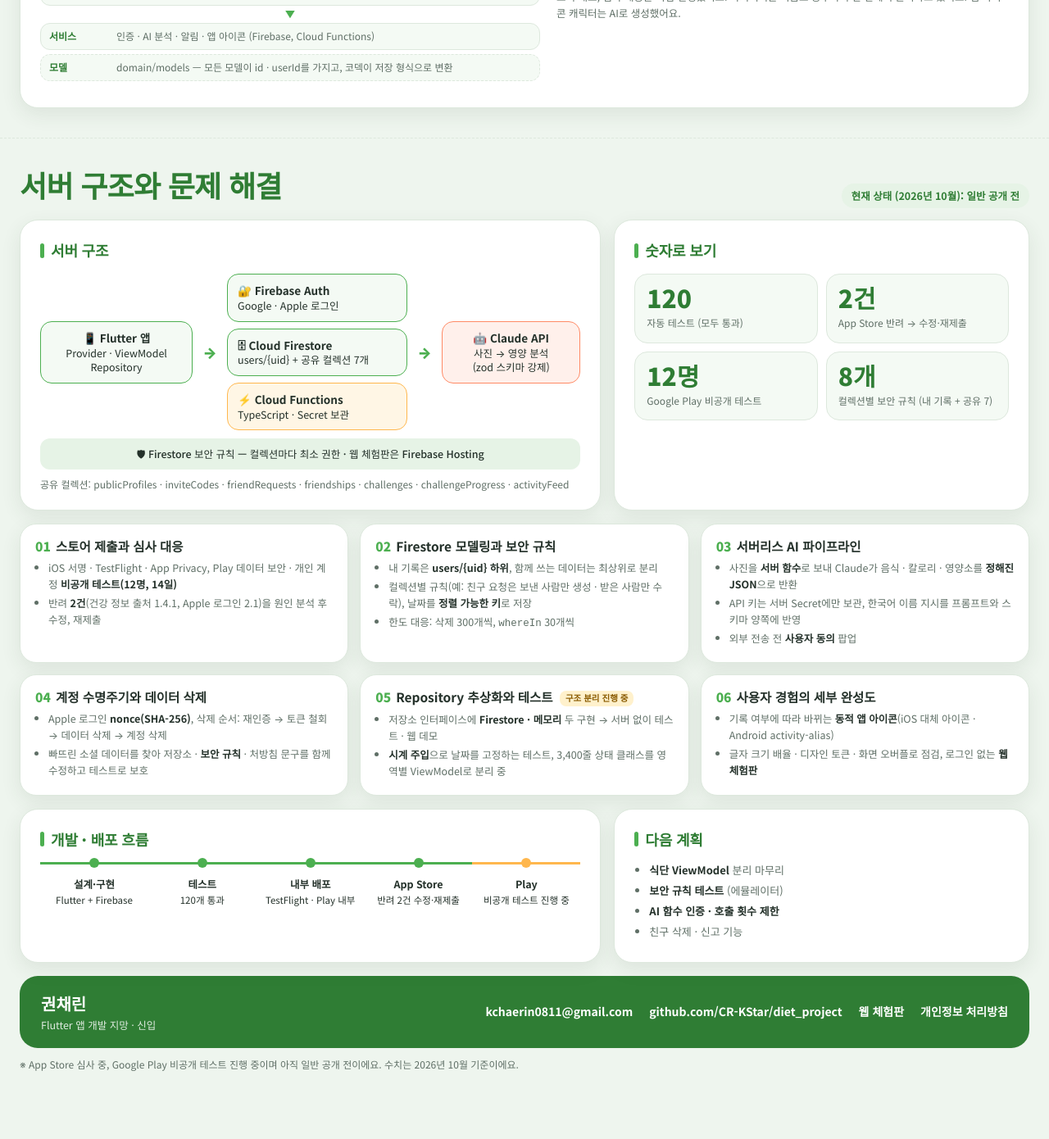
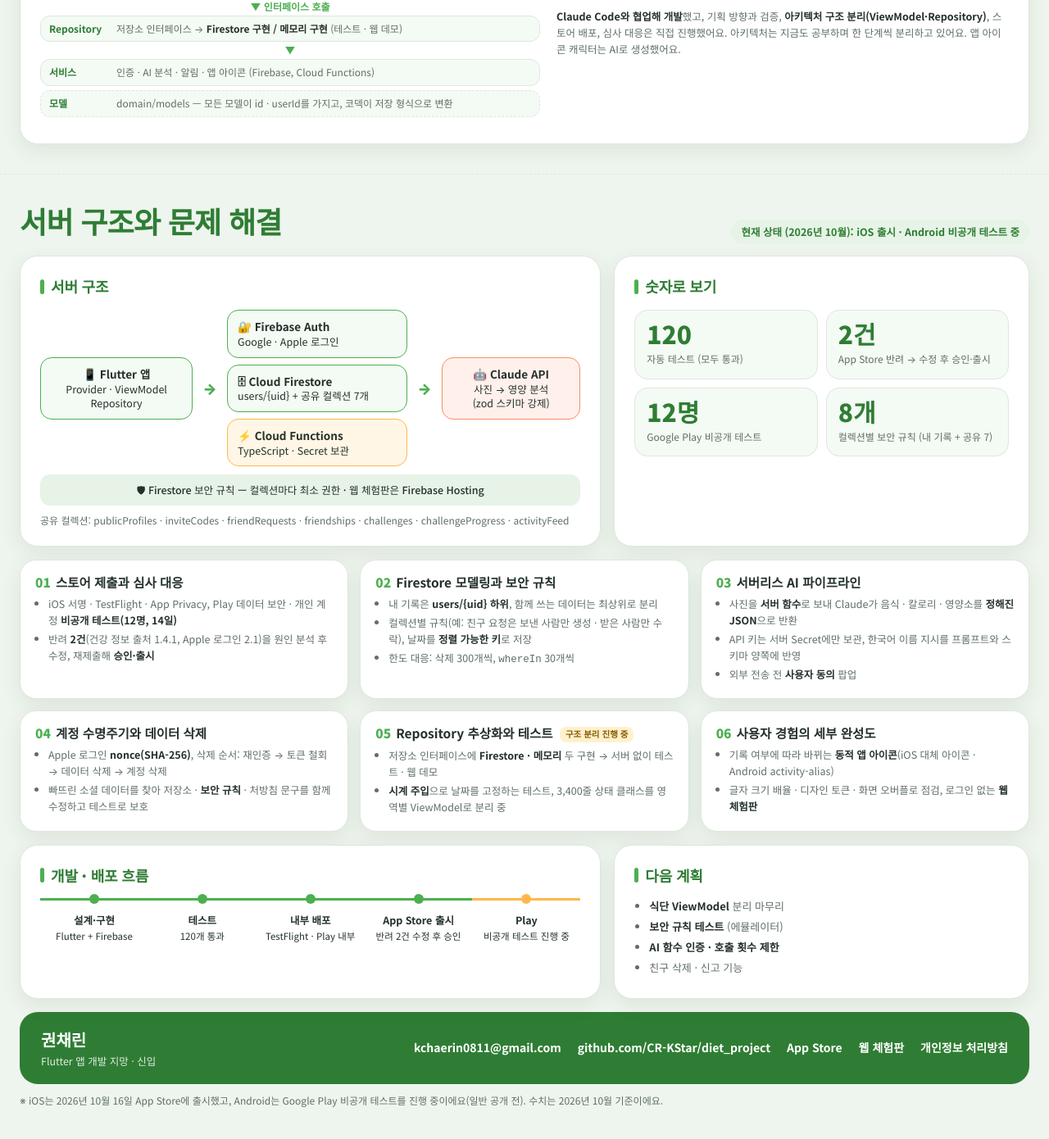
Before and after one commit to CR-KStar/diet_project, a Jekyll site: the page docs/index.html, which Jekyll copies as it is, in a window 1280 px wide and 1400 px high, scrolled down 1423 px. Shown: the top 1390 px of the window at 82% size. Built offline with Jekyll 4.4.1, drawn with Linux system fonts in a browser that asks for light colours; before the commit the page ends 2779 px from its top, so only the background shows below that; some of the changed text lies outside the part shown.

Commit message:
포트폴리오: App Store 출시 상태·링크 반영, PDF 갱신
Co-Authored-By: Claude Sonnet 5.5 <noreply@anthropic.com>

```diff
--- a/docs/index.html
+++ b/docs/index.html
@@ -189,11 +189,12 @@
         <div class="tile"><i>👥</i>친구와 함께<br>꾸준히 유지</div>
       </div>
       <div class="row">
-        <span class="chip live">App Store 심사 중 (재제출)</span>
+        <a class="chip live" href="https://apps.apple.com/kr/app/id6818954921" target="_blank" rel="noopener">App Store 출시 (2026.10.16)</a>
         <span class="chip live">Google Play 비공개 테스트 중</span>
       </div>
       <div class="row noprint">
         <button class="btn primary" id="demoBtn" type="button">▶ 앱 체험하기 (웹 데모)</button>
+        <a class="btn" href="https://apps.apple.com/kr/app/id6818954921" target="_blank" rel="noopener">App Store ↗</a>
         <a class="btn" href="https://github.com/CR-KStar/diet_project">GitHub</a>
         <a class="btn" href="portfolio/portfolio-kwon-chaerin.pdf">PDF</a>
       </div>
@@ -286,7 +287,7 @@
 <section class="page" id="page2">
   <div class="p2head">
     <h2>서버 구조와 문제 해결</h2>
-    <span class="chip">현재 상태 (2026년 10월): 일반 공개 전</span>
+    <span class="chip">현재 상태 (2026년 10월): iOS 출시 · Android 비공개 테스트 중</span>
   </div>
 
   <div class="p2top">
@@ -310,7 +311,7 @@
       <h3 class="ttl">숫자로 보기</h3>
       <div class="nums">
         <div class="num"><b>120</b><span>자동 테스트 (모두 통과)</span></div>
-        <div class="num"><b>2건</b><span>App Store 반려 → 수정·재제출</span></div>
+        <div class="num"><b>2건</b><span>App Store 반려 → 수정 후 승인·출시</span></div>
         <div class="num"><b>12명</b><span>Google Play 비공개 테스트</span></div>
         <div class="num"><b>8개</b><span>컬렉션별 보안 규칙 (내 기록 + 공유 7)</span></div>
       </div>
@@ -320,7 +321,7 @@
   <div class="cards6">
     <article class="cs"><h3><em>01</em>스토어 제출과 심사 대응</h3>
       <ul><li>iOS 서명 · TestFlight · App Privacy, Play 데이터 보안 · 개인 계정 <b>비공개 테스트(12명, 14일)</b></li>
-      <li>반려 <b>2건</b>(건강 정보 출처 1.4.1, Apple 로그인 2.1)을 원인 분석 후 수정, 재제출</li></ul></article>
+      <li>반려 <b>2건</b>(건강 정보 출처 1.4.1, Apple 로그인 2.1)을 원인 분석 후 수정, 재제출해 <b>승인·출시</b></li></ul></article>
     <article class="cs"><h3><em>02</em>Firestore 모델링과 보안 규칙</h3>
       <ul><li>내 기록은 <b>users/{uid} 하위</b>, 함께 쓰는 데이터는 최상위로 분리</li>
       <li>컬렉션별 규칙(예: 친구 요청은 보낸 사람만 생성 · 받은 사람만 수락), 날짜를 <b>정렬 가능한 키</b>로 저장</li>
@@ -347,7 +348,7 @@
         <div><b>설계·구현</b>Flutter + Firebase</div>
         <div><b>테스트</b>120개 통과</div>
         <div><b>내부 배포</b>TestFlight · Play 내부</div>
-        <div><b>App Store</b>반려 2건 수정·재제출</div>
+        <div><b>App Store 출시</b>반려 2건 수정 후 승인</div>
         <div class="now"><b>Play</b>비공개 테스트 진행 중</div>
       </div>
     </div>
@@ -367,11 +368,12 @@
     <div class="links">
       <a href="mailto:kchaerin0811@gmail.com">kchaerin0811@gmail.com</a>
       <a href="https://github.com/CR-KStar/diet_project">github.com/CR-KStar/diet_project</a>
+      <a href="https://apps.apple.com/kr/app/id6818954921">App Store</a>
       <a href="https://diet-project-81ce1.web.app">웹 체험판</a>
       <a href="privacy/">개인정보 처리방침</a>
     </div>
   </div>
-  <p class="foot">※ App Store 심사 중, Google Play 비공개 테스트 진행 중이며 아직 일반 공개 전이에요. 수치는 2026년 10월 기준이에요.</p>
+  <p class="foot">※ iOS는 2026년 10월 16일 App Store에 출시했고, Android는 Google Play 비공개 테스트를 진행 중이에요(일반 공개 전). 수치는 2026년 10월 기준이에요.</p>
 </section>
 
 <script>
```
Also changed, not shown: 1 other file.
